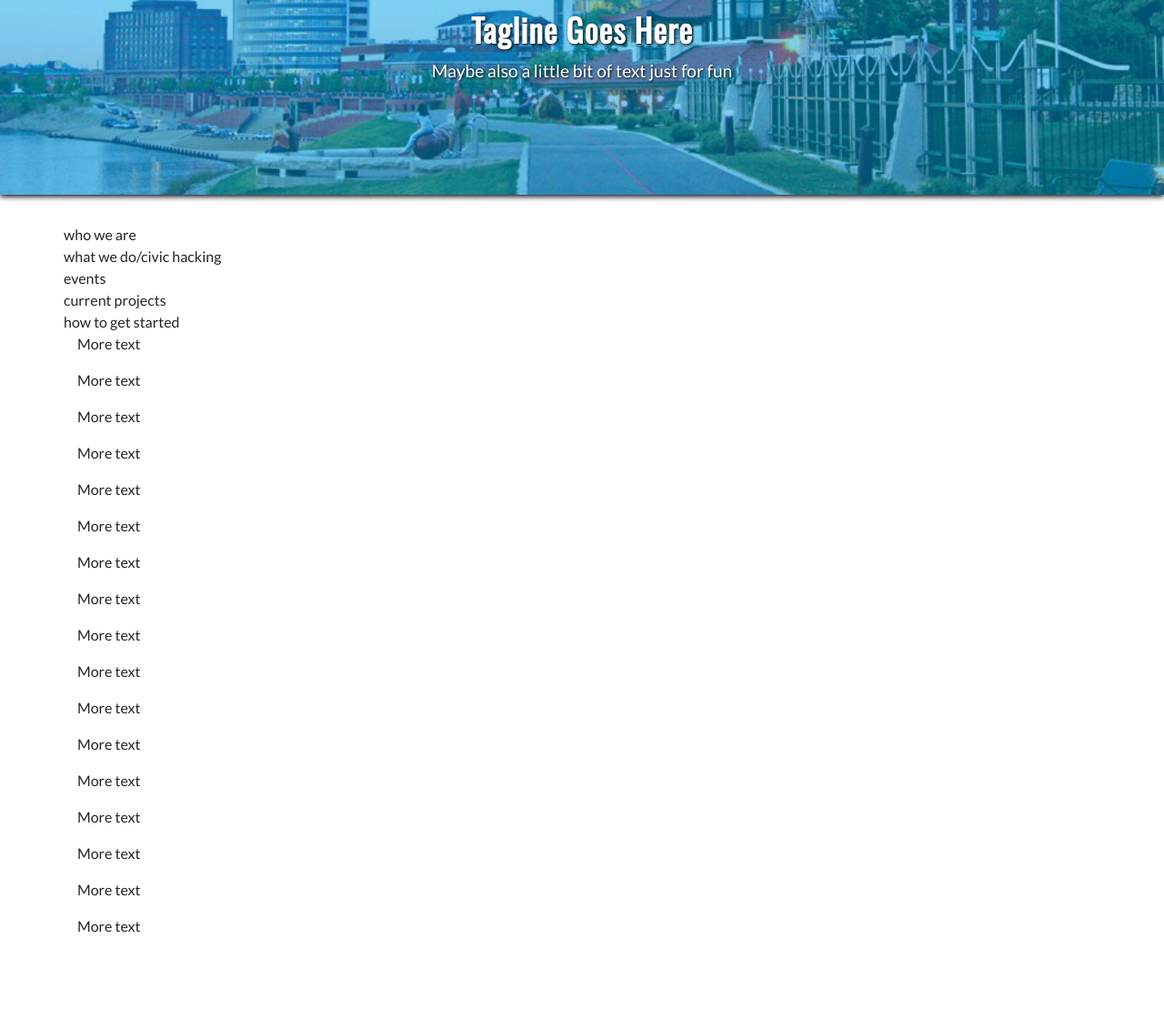
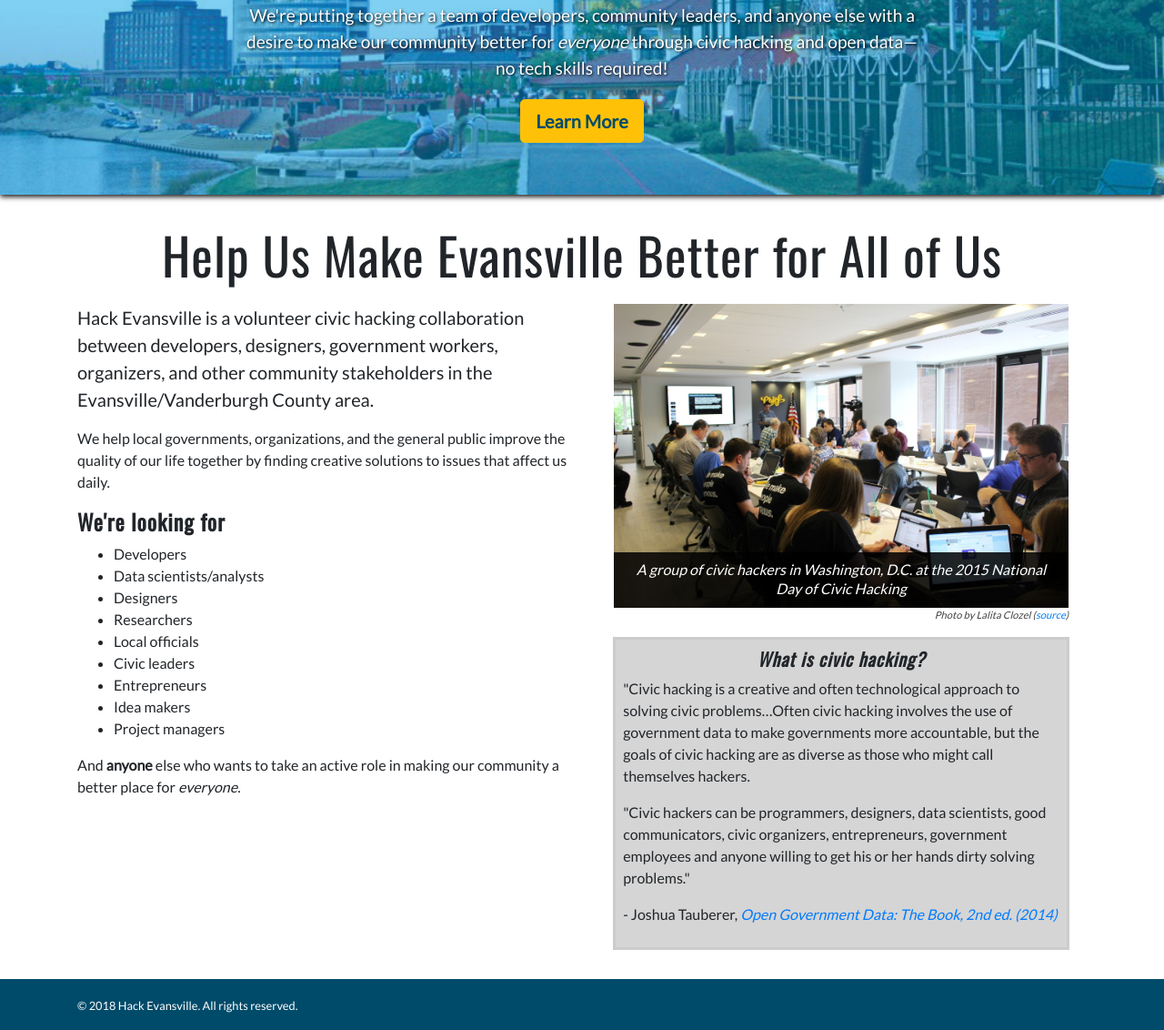
Before and after one commit to hackevansville/hackevansville.github.io, a plain HTML site: page index.html in a window 1280 px wide. Shown: the part 231-1363 px from the top of the page at 91% size. Before the commit the page ends 1277 px from the top, so only its background shows below. Drawn offline with nearby package versions, Linux system fonts and the light colour scheme.

Commit message:
Built out a serviceable rest of front page

```diff
--- a/css/app.css
+++ b/css/app.css
@@ -2,18 +2,24 @@
  * Site-specific CSS for HackEvansville.org
  */
 
- /* Google Fonts used:
-  * font-family: 'Oswald', sans-serif;
-  * font-family: 'Lato', sans-serif;
-  * font-family: 'Share Tech Mono', monospace;
-  */
+/* Google Fonts used:
+* font-family: 'Oswald', sans-serif;
+* font-family: 'Lato', sans-serif;
+* font-family: 'Share Tech Mono', monospace;
+*/
+
+/* Colors:
+ * .darkBlue: #004b6a; // hsl(198, 100%, 21%), rgba(0, 75, 106, 1);
+ */
+
 
 body {
 	font-family: 'Lato', sans-serif;
   	font-size: 16px;
 }
 
-h1, h2, h3, h4, h5, h6 {
+h1, h2, h3, h4, h5, h6,
+.h1, .h2, .h3, .h4, .h5, .h6 {
 	font-family: 'Oswald', sans-serif;
 	font-weight: bold;
 	line-height: 1.3;
@@ -44,14 +50,102 @@ h6 {
 	font-size: 1rem;
 }
 
-#pageHeader {
+.hackEvansville {
+	font-family: 'Share Tech Mono', monospace;
+	text-transform: lowercase;
+}
+
+.img-container {
+	position: relative;
+}
+
+.img-lead {
+	margin: 0;
+	border: 0;
+	padding: 0;
+	font: inherit;
+	vertical-align: baseline;
+}
+
+.img-medium {
+	max-width: 500px;
+}
+
+.img-small {
+	max-width: 300px;
+}
+
+.alignLeft {
+	float: left;
+}
+
+.alignCenter {
+	margin-left: auto;
+	margin-right: auto;
+}
+
+.alignRight {
+	float: right;
+	margin: 3px;
+}
+
+.clearright {
+	clear: right;
+}
+
+.img-lead .caption {
+	position: absolute;
+	bottom: 0;
+	width: 100%;
+	background-color: rgba(0, 0, 0, 0.85);
+	color: #ffffff;
+	font-size: 1rem;
+	line-height: 1.3rem;
+	font-style: italic;
+}
+
+.caption p {
+	margin: 0;
+	padding: 0.6rem 1rem;
+}
+
+.credit {
+	position: absolute;
+	right: 0;
+	color: #444444;
+	font-size: 0.7rem;
+	text-align: right;
+	font-style: italic;
+}
+
+.callout {
+	margin: 2rem 1.2rem;
+	border: 3px solid #cccccc;
+	padding: 0.5rem;
+	background-color: #d5d5d5;
+}
+
+.flat {
+	text-shadow: none;
+	box-shadow: none;
+}
+
+.darkBlue {
+	color: #004b6a;
+}
+
+.darkBlueBg {
+	background-color: #004b6a;
+}
+
+header#pageHeader {
   	width: 100%;
   	height: 72px;
   	box-shadow: 0 2px 10px #000000;
 	background-color: #004b6a;
 }
 
-#siteMain {
+nav#siteMain {
 	width: 100%;
   	max-width: 1200px;
   	margin: 0 auto;
@@ -99,7 +193,6 @@ a.logo:link, a.logo:visited {
 #siteMain .logoText {
   	padding-top: 4px;
   	color: #ffffff;
-  	font-family: 'Share Tech Mono', monospace;
   	font-size: 2.4rem;
   	font-weight: normal;
   	letter-spacing: -3px;
@@ -169,13 +262,16 @@ a.logo:link, a.logo:visited {
 	height: 29vw;
 }
 
-#banner .background {
-	box-shadow: 0px 2px 6px #000;
-	background-image: url(../images/EvansvilleSkyline.jpg);
+.parallax {
 	background-attachment: fixed;
     background-size: 100% 100%;
     background-repeat: no-repeat;
     background-position: center;
+}
+
+#banner .background {
+	box-shadow: 0px 2px 6px #000;
+	background-image: url(../images/EvansvilleSkyline.jpg);
 }
 
 #banner .parallax-overlay {
@@ -188,6 +284,26 @@ a.logo:link, a.logo:visited {
 #banner #textContainer {
 	color: #ffffff;
 	text-shadow: 1px 1px 3px #000000;
+}
+
+.bannerText {
+	max-width: 750px;
+	margin: 1rem auto 1.2rem;
+	font-size: 1.2rem;
+}
+
+.contentHeadline {
+	margin-bottom: 1.3rem;
+}
+
+footer#pageFooter {
+	padding: 1rem;
+	background-color: #004b6a;
+}
+
+p.copyright {
+	margin-bottom: 0;
+	color: #ffffff;
 }
 
 @media(max-width: 991px) {
--- a/index.html
+++ b/index.html
@@ -3,7 +3,7 @@
     <head>
         <meta charset="utf-8">
         <meta http-equiv="x-ua-compatible" content="ie=edge">
-        <title>Hack Evansville | Creative Solutions to Upgrade Our Community</title>
+        <title>Hack Evansville | Upgrading Our Community through Creativity and Collaboration</title>
         <meta name="description" content="">
         <meta name="viewport" content="width=device-width, initial-scale=1">
         <meta name="author" content="Jason Barr">
@@ -14,6 +14,7 @@
         <link rel="stylesheet" href="https://maxcdn.bootstrapcdn.com/bootstrap/4.0.0/css/bootstrap.min.css" integrity="sha384-Gn5384xqQ1aoWXA+058RXPxPg6fy4IWvTNh0E263XmFcJlSAwiGgFAW/dAiS6JXm" crossorigin="anonymous">
         <link rel="stylesheet" href="https://fonts.googleapis.com/css?family=Lato|Oswald|Share+Tech+Mono">
         <link rel="stylesheet" href="css/app.css">
+        <script defer src="https://use.fontawesome.com/releases/v5.0.8/js/all.js"></script>
     </head>
     <body>
         <!--[if lte IE 9]>
@@ -21,19 +22,17 @@
         <![endif]-->
         <header id="pageHeader" class="container-fluid fixed-top">
         	<nav id="siteMain" class="navbar navbar-expand-lg navbar-inverse">
-        		<a href="/" title="Top of Home Page" class="logo">
+        		<a href="/" title="Home Page" class="logo">
         			<div class="logo">
         				<p class="logoIcon"><span>&lt;e&gt;</span></p>
-        				<h1 class="logoText">hack evansville</h1>
+        				<h1 class="logoText hackEvansville">hack evansville</h1>
         			</div>
         		</a>
         		<button class="navbar-toggler navbar-toggler-right hamburger custom-toggler" type="button" data-toggle="collapse" data-target="#navbarSupportedContent" aria-controls="navbarSupportedContent" aria-expanded="false" aria-label="Toggle navigation"><span class="navbar-toggler-icon" style="color: #ffffff;"></span></button>
         		<div class="collapse navbar-collapse justify-content-end" id="navbarSupportedContent">
         			<ul class="navbar-nav">
-        				<li class="nav-item"><a href="#" class="nav-link">About Us</a></li>
-        				<li class="nav-item"><a href="#" class="nav-link">Civic Hacking?</a></li>
-        				<li class="nav-item"><a href="#" class="nav-link">Upcoming Events</a></li>
-        				<li class="nav-item"><a href="#" class="nav-link">Current Projects</a></li>
+        				<li class="nav-item"><a href="#about" class="nav-link">About Us</a></li>
+        				<li class="nav-item"><a href="#hacking" class="nav-link">Civic Hacking?</a></li>
         				<li class="nav-item"><a href="#" class="nav-link btn btn-warning cta">Start Here</a></li>
         			</ul>
         		</div>
@@ -44,39 +43,68 @@
         		<div class="parallax text-center background">
         			<div class="parallax-overlay">
         				<div id="textContainer" class="container text-center">
-        					<h2 class="subheadline">Hack Evansville</h2>
-        					<h3 class="subheadline">Tagline Goes Here</h3>
-        					<p style="font-size: 1.2rem;">Maybe also a little bit of text just for fun</p>
+        					<h2 class="headline display-3">Let's Upgrade Evansville Together</h2>
+        					<p class="bannerText">We're putting together a team of developers, community leaders, and anyone else with a desire to make our community better for <em>everyone</em> through civic hacking and open data&mdash;no tech skills required!</p>
+        					<a class="btn btn-warning btn-lg flat darkBlue" href="#about"><strong>Learn More</strong></a>
         				</div>
         			</div>
         		</div>
         	</div>
         </div>
         <div id="mainContainer" class="container">
-        	<div class="row">who we are</div>
-	        <div class="row">what we do/civic hacking</div>
-	        <div class="row">events</div>
-	        <div class="row">current projects</div>
-	        <div class="row">how to get started</div>
-	        <p>More text</p>
-	        <p>More text</p>
-	        <p>More text</p>
-	        <p>More text</p>
-	        <p>More text</p>
-	        <p>More text</p>
-	        <p>More text</p>
-	        <p>More text</p>
-	        <p>More text</p>
-	        <p>More text</p>
-	        <p>More text</p>
-	        <p>More text</p>
-	        <p>More text</p>
-	        <p>More text</p>
-	        <p>More text</p>
-	        <p>More text</p>
-	        <p>More text</p>
+        	<div id="about" class="row">
+        		<div class="col">
+        			<h1 class="display-4 text-center contentHeadline">Help Us Make Evansville Better for All of Us</h1>
+        		</div>
+        	</div>
+        	<div class="row">
+	        	<div class="col-md">
+        			<p class="lead">Hack Evansville is a volunteer civic hacking collaboration between developers, designers, government workers, organizers, and other community stakeholders in the Evansville/Vanderburgh County area.</p>
+	        		<p>We help local governments, organizations, and the general public improve the quality of our life together by finding creative solutions to issues that affect us daily.</p>
+	        		<h3 class="h4">We're looking for</h3>
+	        		<ul>
+	        			<li>Developers</li>
+	        			<li>Data scientists/analysts</li>
+	        			<li>Designers</li>
+	        			<li>Researchers</li>
+	        			<li>Local officials</li>
+	        			<li>Civic leaders</li>
+	        			<li>Entrepreneurs</li>
+	        			<li>Idea makers</li>
+	        			<li>Project managers</li>
+	        		</ul>
+	        		<p>And <strong>anyone</strong> else who wants to take an active role in making our community a better place for <em>everyone</em>.</p>
+	        	</div>
+        		<div class="col-md">
+           			<div class="img-container img-lead img-medium alignCenter">
+	        			<img src="images/DC_civic_hackers.jpg" alt="A group of civic hackers" class="img-fluid" title="A group of civic hackers at the 2015 National Day of Civic Hacking" width="500">
+	        			<div class="caption text-center">
+	        				<p>A group of civic hackers in Washington, D.C. at the 2015 National Day of Civic Hacking</p>
+	        			</div>
+	        			<div class="credit">
+	        				<p>Photo by Lalita Clozel (<a href="https://technical.ly/dc/2017/09/20/national-event-thats-tackling-issues-nations-capitol/" target="_blank">source</a>)</p>
+	        			</div>
+	        		</div>
+	        		<aside id="hacking" class="callout">
+	        			<h3 class="h5 text-center"><i>What is <dfn>civic hacking</dfn>?</i></h3>
+	        			<blockquote cite="https://opengovdata.io/2014/civic-hacking/">
+	        				<p>"Civic hacking is a creative and often technological approach to solving civic problems&hellip;Often civic hacking involves the use of government data to make governments more accountable, but the goals of civic hacking are as diverse as those who might call themselves hackers.</p>
+	        				<p>"Civic hackers can be programmers, designers, data scientists, good communicators, civic organizers, entrepreneurs, government employees and anyone willing to get his or her hands dirty solving problems."</p>
+	        				<p>- Joshua Tauberer, <a href="https://opengovdata.io/2014/civic-hacking/" target="_blank" title="Open Government Data: The Book"><cite>Open Government Data: The Book, 2nd ed. (2014)</cite></a></p>
+	        			</blockquote>
+	        		</aside>
+	        	</div>
+        	</div>
         </div>
-        <footer id="pageFooter"></footer>
+        <footer id="pageFooter" class="darkBlueBg">
+        	<div class="container">
+        		<div class="row">
+        			<div class="col-12">
+        				<p class="copyright"><small>&copy; 2018 Hack Evansville. All rights reserved.</small></p>
+        			</div>
+        		</div>
+        	</div>
+        </footer>
         <script src="https://cdnjs.cloudflare.com/ajax/libs/modernizr/2.8.3/modernizr.min.js"></script>
 		<script src="https://code.jquery.com/jquery-3.2.1.slim.min.js" integrity="sha384-KJ3o2DKtIkvYIK3UENzmM7KCkRr/rE9/Qpg6aAZGJwFDMVNA/GpGFF93hXpG5KkN" crossorigin="anonymous"></script>
 		<script src="https://cdnjs.cloudflare.com/ajax/libs/popper.js/1.12.9/umd/popper.min.js" integrity="sha384-ApNbgh9B+Y1QKtv3Rn7W3mgPxhU9K/ScQsAP7hUibX39j7fakFPskvXusvfa0b4Q" crossorigin="anonymous"></script>
```
Also changed, not shown: 1 other file.
